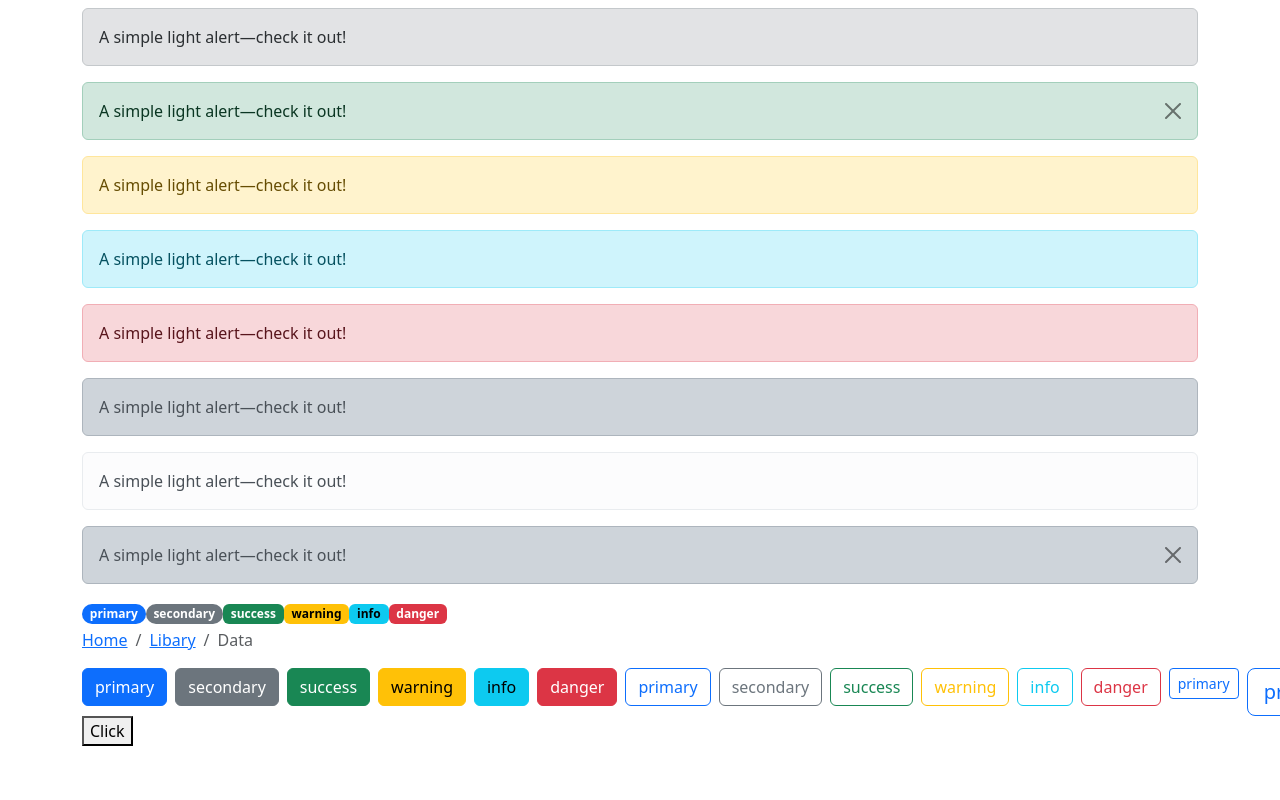
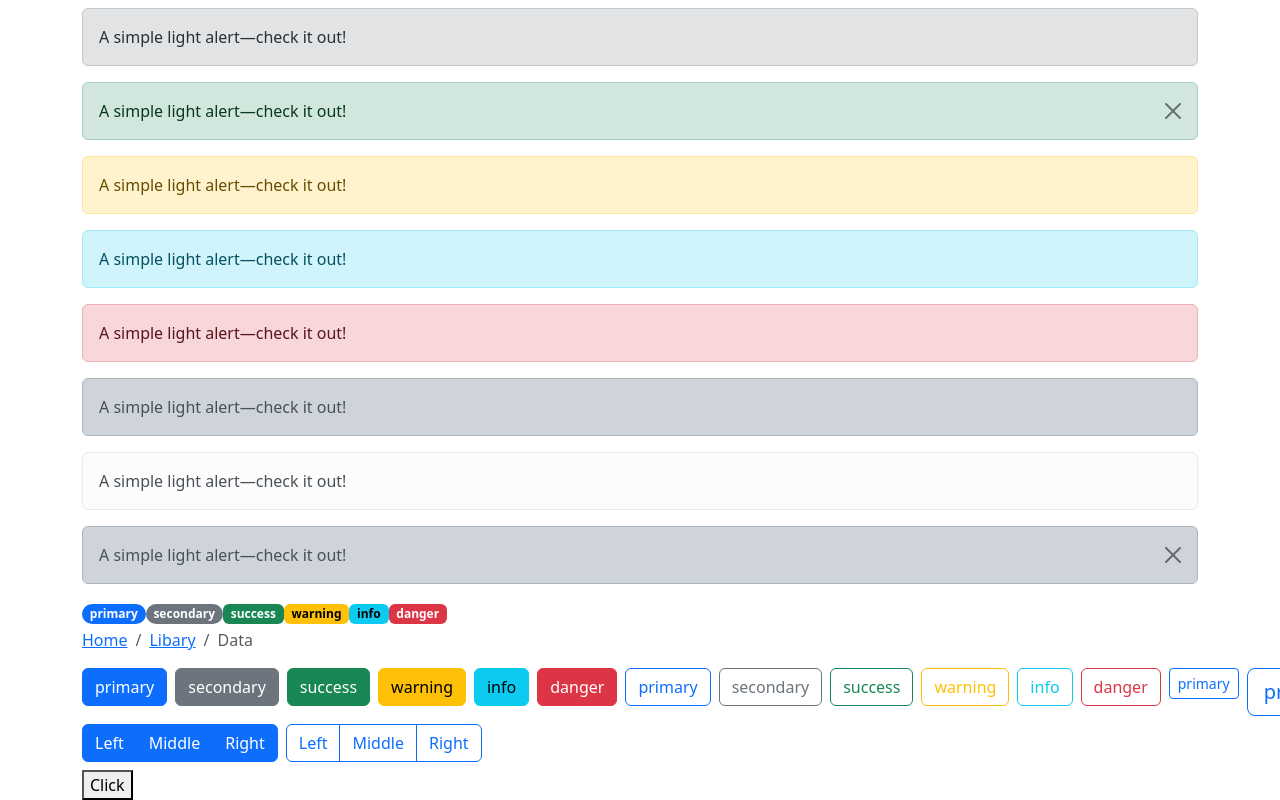
Before and after one commit to ridwan-p/template-reactjs, a React (Vite) app: page / in a window 1280 px wide. Shown: the part 238-1038 px from the top of the page. Before the commit the page ends 984 px from the top, so only its background shows below. Built offline with nearby package versions, Linux system fonts and the light colour scheme.

Commit message:
add button group

```diff
--- a/src/core/components/Button.tsx
+++ b/src/core/components/Button.tsx
@@ -1,6 +1,6 @@
 import clsx from 'clsx';
 import { useMemo } from "react";
-import { IPropsButton } from './interfaces';
+import { IPropsButton, IPropsButtonGroup } from './interfaces';
 
 export const Button = ({
   element: Element = 'button',
@@ -31,3 +31,28 @@ export const Button = ({
     </Element>
   )
 }
+export const ButtonGroup = ({
+  element: Element = 'div',
+  children,
+  className,
+  size,
+  isVertical,
+  ...props
+}: IPropsButtonGroup) => {
+  const sizeClass = useMemo(() => size && `btn-group-${size}`, [size])
+  const classes = useMemo(() => isVertical ? `btn-group-vertical` : 'btn-group', [isVertical])
+
+  return (
+    <Element
+      className={clsx(
+        classes,
+        sizeClass,
+        className
+      )}
+      {...props}
+      role="group"
+    >
+      {children}
+    </Element>
+  )
+}
--- a/src/views/screens/Home/index.tsx
+++ b/src/views/screens/Home/index.tsx
@@ -1,7 +1,7 @@
 import { useState } from 'react';
 import { Accordion, Alert, Badge, Breadcrumb, Collapse, Container } from '../../../core/components';
 import { ToggleParamsAccordion } from '../../../core/components/interfaces';
-import { Button } from '../../../core/components/Button';
+import { Button, ButtonGroup } from '../../../core/components/Button';
 
 export const Home = () => {
   const [isOpenCollapse, setIsOpenCollapse] = useState(false);
@@ -77,7 +77,18 @@ export const Home = () => {
         <div><Button color='danger' isOutline>danger</Button></div>
         <div><Button color='primary' isOutline size='sm'>primary</Button></div>
         <div><Button color='primary' isOutline size='lg'>primary</Button></div>
-
+      </div>
+      <div className="my-2 d-flex gap-2">
+        <ButtonGroup>
+          <Button color='primary'>Left</Button>
+          <Button color='primary'>Middle</Button>
+          <Button color='primary'>Right</Button>
+        </ButtonGroup>
+        <ButtonGroup>
+          <Button isOutline color='primary'>Left</Button>
+          <Button isOutline color='primary'>Middle</Button>
+          <Button isOutline color='primary'>Right</Button>
+        </ButtonGroup>
       </div>
       <Collapse isOpen={isOpenCollapse} >
         <div className="card" style={{ width: 300 }}>
```
Also changed, not shown: src/core/components/interfaces/Button.ts (+8 -1 lines).
